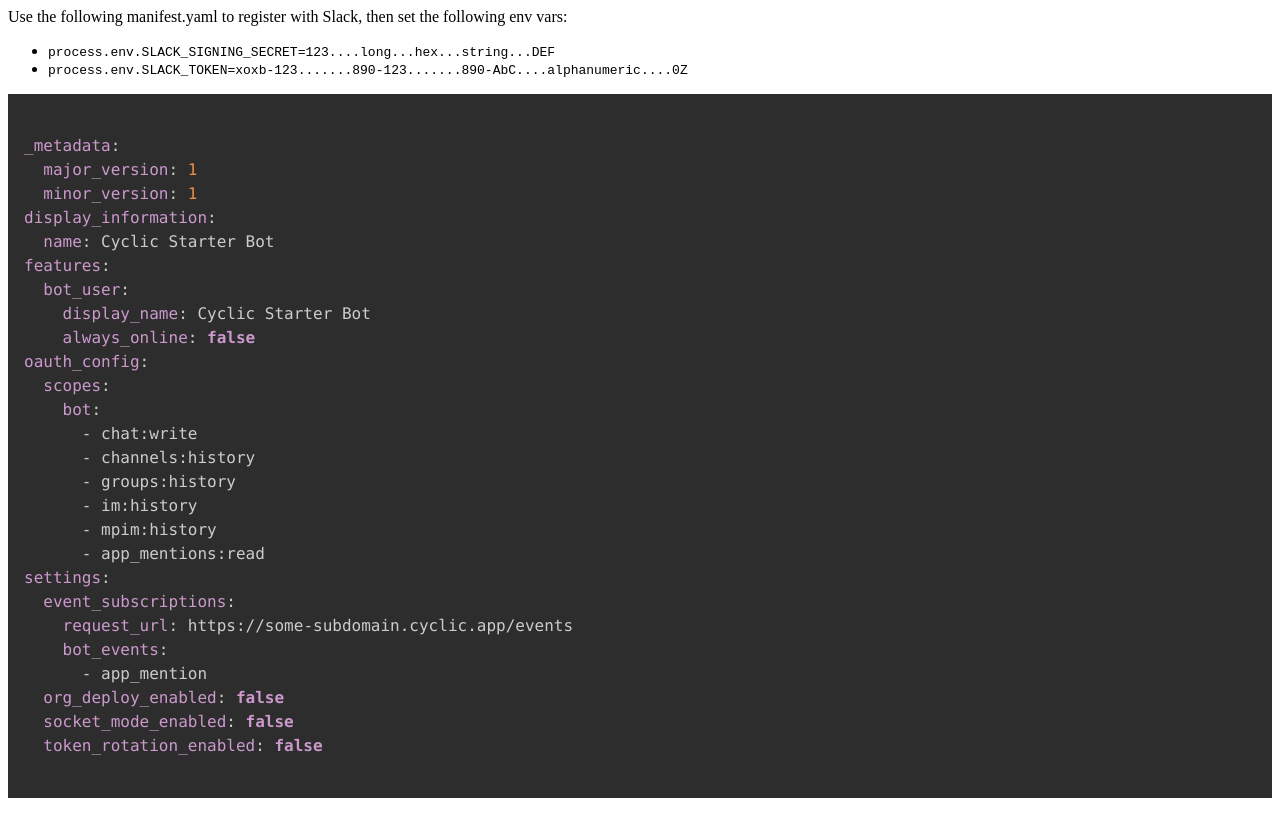
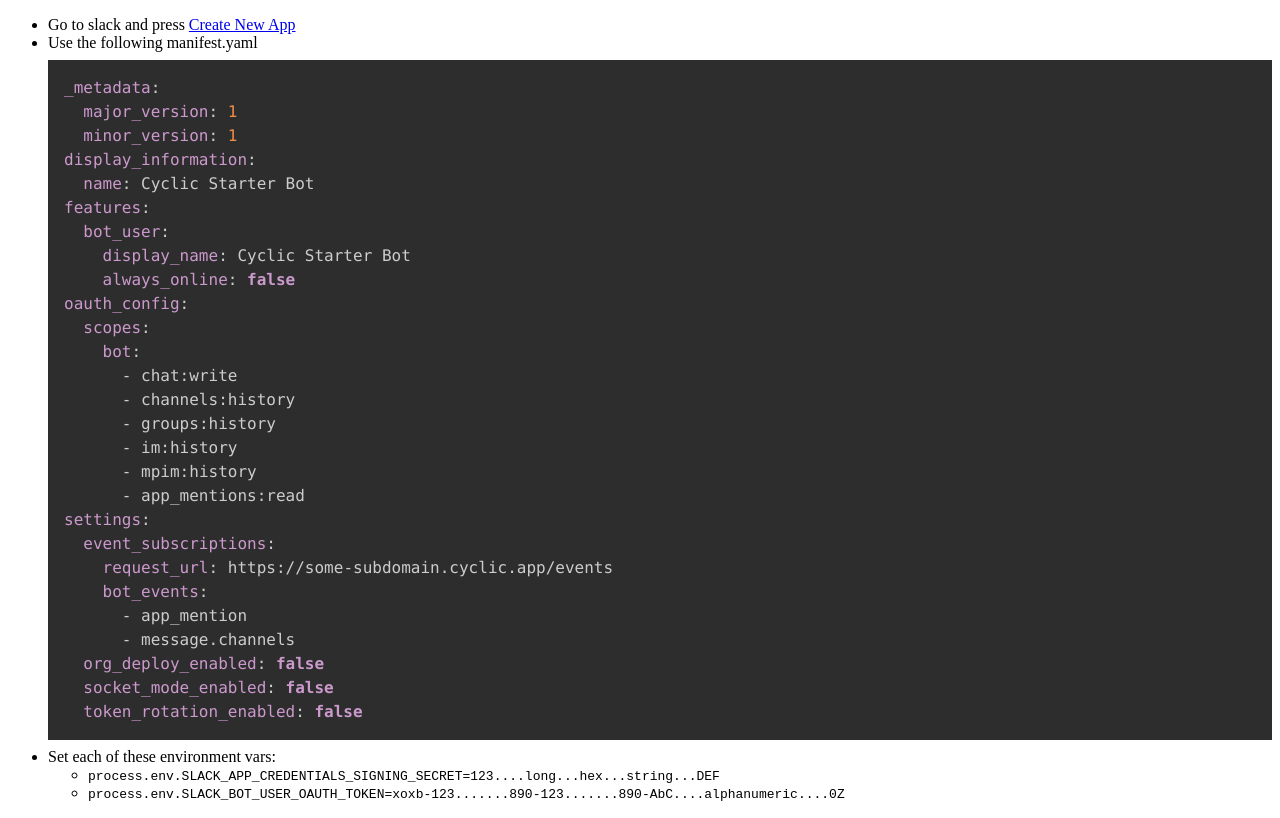
Before and after one commit to seekayel/starter-slack-bot, a website: page public/index.html in a window 1280 px wide. Drawn offline with Linux system fonts and the light colour scheme.

Commit message:
Changed env var names to match config

```diff
--- a/index.js
+++ b/index.js
@@ -2,7 +2,7 @@
 const bodyParser = require('body-parser')
 const crypto = require('crypto')
 const { WebClient } = require('@slack/web-api');
-const token = process.env.SLACK_TOKEN;
+const token = process.env.SLACK_BOT_USER_OAUTH_TOKEN;
 const web = new WebClient(token);
 const app = express()
 const fs = require('fs')
@@ -35,7 +35,7 @@
   if(req.body.type === 'url_verification'){
       return res.json(req.body)
   }
-  const slackSigningSecret = process.env.SLACK_SIGNING_SECRET;
+  const slackSigningSecret = process.env.SLACK_APP_CREDENTIALS_SIGNING_SECRET;
   const requestSignature = req.headers['x-slack-signature']
   const requestTimestamp = req.headers['x-slack-request-timestamp']
   const hmac = crypto.createHmac('sha256', slackSigningSecret)
--- a/public/index.html
+++ b/public/index.html
@@ -4,14 +4,11 @@
         <link href="/public/prism.css" rel="stylesheet" />
     </head>
     <body>
-      Use the following manifest.yaml to register with Slack, then set the following env vars:
+      <script src="/public/prism.js"></script>
       <ul>
-        <li><code>process.env.SLACK_SIGNING_SECRET=123....long...hex...string...DEF</code></li>
-        <li><code>process.env.SLACK_TOKEN=xoxb-123.......890-123.......890-AbC....alphanumeric....0Z</code></li>
-      </ul>
-      <script src="/public/prism.js"></script>
-      <pre><code class="language-yaml">
-_metadata:
+        <li>Go to slack and press <a href="https://api.slack.com/apps" target="_new">Create New App</a></li>
+        <li>Use the following manifest.yaml</li>
+        <pre><code class="language-yaml">_metadata:
   major_version: 1
   minor_version: 1
 display_information:
@@ -34,9 +31,16 @@
     request_url: https://some-subdomain.cyclic.app/events
     bot_events:
       - app_mention
+      - message.channels
   org_deploy_enabled: false
   socket_mode_enabled: false
-  token_rotation_enabled: false
-        </code></pre>
+  token_rotation_enabled: false</code></pre>
+        <li>Set each of these environment vars:
+          <ul>
+            <li><code>process.env.SLACK_APP_CREDENTIALS_SIGNING_SECRET=123....long...hex...string...DEF</code></li>
+            <li><code>process.env.SLACK_BOT_USER_OAUTH_TOKEN=xoxb-123.......890-123.......890-AbC....alphanumeric....0Z</code></li>
+          </ul>
+        </li>
+      </ul>
     </body>
 </html>
```
Also changed, not shown: README.md, public/Dark-1024.png (added), 1 other file.
